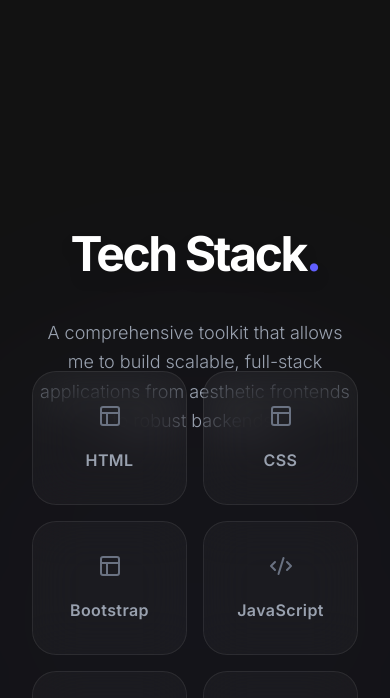
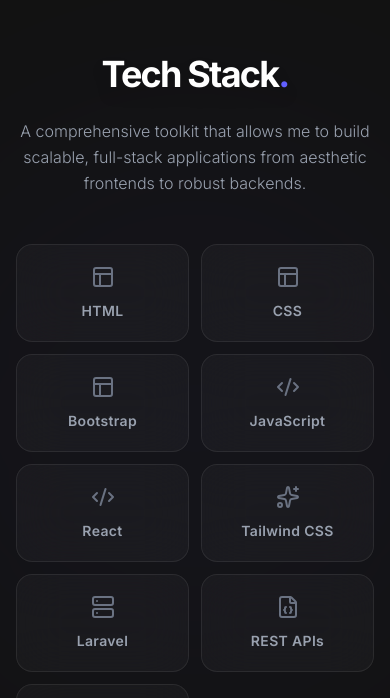
Before and after one commit to MONISH-RAAJ-K/personal-portfolio, a Next.js app: page / in a window 390 px wide. Shown: the part 4246-4944 px from the top of the page. Built offline with nearby package versions, Linux system fonts and the light colour scheme.

Commit message:
Fix Mobile Responsiveness

```diff
--- a/src/components/Skills.tsx
+++ b/src/components/Skills.tsx
@@ -30,7 +30,7 @@
   };
 
   return (
-    <section id="skills" className="relative bg-[#121212] py-32 px-8 md:px-24 overflow-hidden">
+    <section id="skills" className="relative bg-[#121212] py-20 px-4 sm:px-8 md:py-32 md:px-24 overflow-hidden">
 
       {/* Animated Background Glow */}
       <motion.div
@@ -43,19 +43,19 @@
       />
 
       <div className="max-w-7xl mx-auto relative z-10">
-        <div className="flex flex-col md:flex-row gap-16 md:gap-24 items-center md:items-start">
+        <div className="flex flex-col md:flex-row gap-12 md:gap-24 items-center md:items-start w-full">
 
           <motion.div
             initial={{ opacity: 0, x: -50 }}
             whileInView={{ opacity: 1, x: 0 }}
             viewport={{ once: true, margin: "-100px" }}
             transition={{ duration: 0.8, ease: "easeOut" }}
-            className="md:w-1/3 sticky top-32 text-center md:text-left"
+            className="w-full md:w-1/3 relative md:sticky md:top-32 text-center md:text-left z-20"
           >
-            <h2 className="text-5xl md:text-7xl font-bold text-white mb-6 tracking-tighter drop-shadow-xl inline-block">
+            <h2 className="text-4xl sm:text-5xl md:text-7xl font-bold text-white mb-4 md:mb-6 tracking-tighter drop-shadow-xl inline-block">
               Tech Stack<span className="text-indigo-500">.</span>
             </h2>
-            <p className="text-gray-400 text-lg leading-relaxed font-light mt-4">
+            <p className="text-gray-400 text-base sm:text-lg leading-relaxed font-light mt-2 md:mt-4 max-w-lg mx-auto md:mx-0">
               A comprehensive toolkit that allows me to build scalable, full-stack applications from aesthetic frontends to robust backends.
             </p>
           </motion.div>
@@ -65,7 +65,7 @@
             initial="hidden"
             whileInView="show"
             viewport={{ once: true, margin: "-50px" }}
-            className="md:w-2/3 grid grid-cols-2 md:grid-cols-3 gap-4 md:gap-6"
+            className="w-full md:w-2/3 grid grid-cols-2 sm:grid-cols-3 gap-3 sm:gap-4 md:gap-6"
           >
             {skills.map((skill, index) => (
               <motion.div
@@ -78,7 +78,7 @@
                   scale: { type: "spring", stiffness: 300, damping: 20 },
                   rotate: { type: "spring", stiffness: 300, damping: 20 }
                 }}
-                className="group flex flex-col items-center justify-center gap-5 p-8 rounded-3xl bg-white/[0.03] border border-white/[0.08] backdrop-blur-xl transition-colors duration-500 hover:bg-white/[0.08] hover:border-white/20 hover:shadow-[0_0_40px_rgba(99,102,241,0.15)] cursor-default overflow-hidden relative"
+                className="group flex flex-col items-center justify-center gap-3 sm:gap-5 p-5 sm:p-6 md:p-8 rounded-2xl md:rounded-3xl bg-white/[0.03] border border-white/[0.08] backdrop-blur-xl transition-colors duration-500 hover:bg-white/[0.08] hover:border-white/20 hover:shadow-[0_0_40px_rgba(99,102,241,0.15)] cursor-default overflow-hidden relative"
               >
                 {/* Radial gradient background on hover */}
                 <div className="absolute inset-0 bg-gradient-to-br from-indigo-500/20 to-transparent opacity-0 group-hover:opacity-100 transition-opacity duration-500" />
@@ -86,7 +86,7 @@
                 <div className="text-gray-500 group-hover:text-indigo-400 transition-colors duration-500 relative z-10 transform group-hover:scale-110">
                   {skill.icon}
                 </div>
-                <span className="text-gray-400 group-hover:text-white font-semibold tracking-wide transition-colors duration-500 relative z-10">
+                <span className="text-sm md:text-base text-gray-400 group-hover:text-white font-semibold tracking-wide transition-colors duration-500 relative z-10 text-center">
                   {skill.name}
                 </span>
               </motion.div>
```
